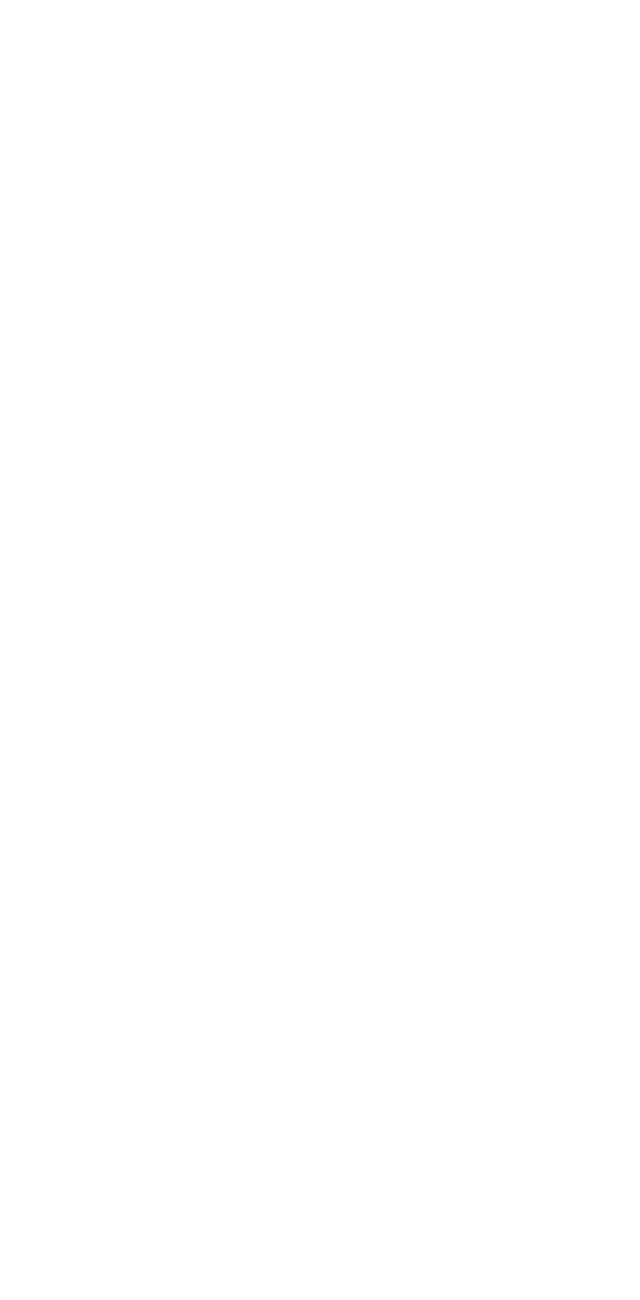
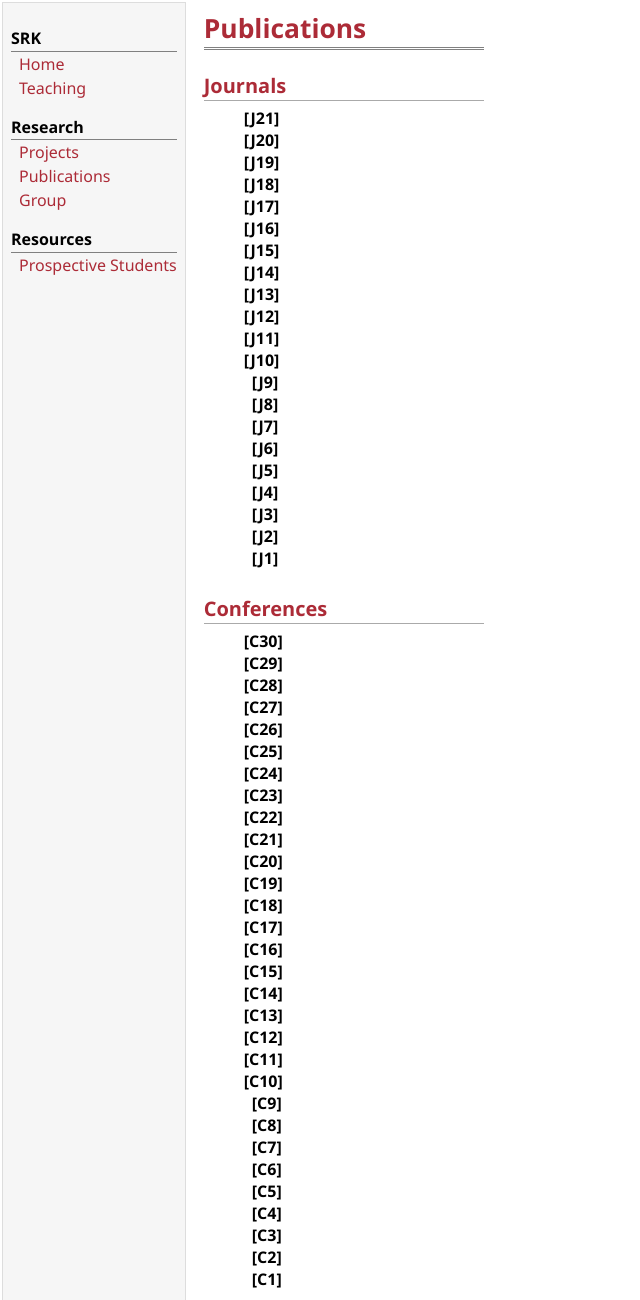
Before and after one commit to vaibhavsinhacs/SRK-website, a plain HTML site: page publications.html in a window 1280 px wide. Shown: the top 1300 px of the page, without its empty margins (0-640 px from the left). Before the commit the page ends 800 px from the top, so only its background shows below. Drawn offline with Linux system fonts and the light colour scheme.

Commit message:
added publications.html

```diff
--- a/jemdoc.css
+++ b/jemdoc.css
@@ -394,3 +394,67 @@ table.imgtable td {
   border: none;
   text-align: left;
 }
+
+/* ol.count-backwards {
+    list-style-type:none;
+}
+
+ol.count-backwards > li {
+    counter-increment:start-from -1;
+}
+
+ol.count-backwards > li:before {
+    content:counter(start-from) ". ";
+}
+
+* html ol.count-backwards { list-style-type:decimal; }
+*+html ol.count-backwards { list-style-type:decimal; } */
+
+ol.journals {
+  list-style-type:none;
+  counter-reset:item 22;
+}
+
+ol.conferences {
+  list-style-type:none;
+  counter-reset:item 31;
+}
+
+ol.chapters {
+  list-style-type:none;
+  counter-reset:item 2;
+}
+
+ol.others {
+  list-style-type:none;
+  counter-reset:item 3;
+}
+
+ol > li {
+    counter-increment:item -1;
+    display: block;
+}
+
+ol.journals > li:before {
+    content: "[J" counter(item) "] ";
+    font-weight: bold;
+}
+
+ol.conferences > li:before {
+  content: "[C" counter(item) "] ";
+  font-weight: bold;
+}
+
+ol.chapters > li:before {
+  content: "[BC" counter(item) "] ";
+  font-weight: bold;
+}
+
+ol.others > li:before {
+  content: "[O" counter(item) "] ";
+  font-weight: bold;
+}
+
+li.single-digit {
+  margin-left: 0.5em;
+}
--- a/publications.html
+++ b/publications.html
@@ -0,0 +1,120 @@
+<!DOCTYPE html>
+<html>
+  <head>
+    <meta http-equiv="Content-Type" content="text/html;charset=utf-8" />
+    <link rel="stylesheet" href="jemdoc.css" type="text/css" />
+    <link rel="stylesheet" href="bibtex.css" type="text/css" />
+    <title>Shashi Ranjan Kumar</title>
+  </head>
+
+  <body>
+    <table summary="Table for page layout." id="tlayout">
+      <tr valign="top">
+        <td id="layout-menu">
+          <div class="menu-category">SRK</div>
+          <div class="menu-item">
+            <a href="index.html" class="current">Home</a>
+          </div>
+          <div class="menu-item">
+            <a href="teaching.html" class="current">Teaching</a>
+          </div>
+          <div class="menu-category">Research</div>
+          <div class="menu-item">
+            <a href="projects.html">Projects</a>
+          </div>
+          <div class="menu-item">
+            <a href="publications.html">Publications</a>
+          </div>
+          <div class="menu-item">
+            <a href="group.html">Group</a>
+          </div>
+          <div class="menu-category">Resources</div>
+          <div class="menu-item">
+            <a href="prospective-students.html">Prospective&nbsp;Students</a>
+          </div>
+        </td>
+        <td id="layout-content">
+          <div id="toptitle">
+            <h1>Publications</h1>
+          </div>
+        </div>
+          <h2>Journals</h2>
+          <ol class="journals">
+            <li></li>
+            <li></li>
+            <li></li>
+            <li></li>
+            <li></li>
+            <li></li>
+            <li></li>
+            <li></li>
+            <li></li>
+            <li></li>
+            <li></li>
+            <li></li>
+            <li class="single-digit"></li>
+            <li class="single-digit"></li>
+            <li class="single-digit"></li>
+            <li class="single-digit"></li>
+            <li class="single-digit"></li>
+            <li class="single-digit"></li>
+            <li class="single-digit"></li>
+            <li class="single-digit"></li>
+            <li class="single-digit"></li>
+          </ol>
+          <h2>Conferences</h2>
+          <ol class="conferences">
+            <li></li>
+            <li></li>
+            <li></li>
+            <li></li>
+            <li></li>
+            <li></li>
+            <li></li>
+            <li></li>
+            <li></li>
+            <li></li>
+            <li></li>
+            <li></li>
+            <li></li>
+            <li></li>
+            <li></li>
+            <li></li>
+            <li></li>
+            <li></li>
+            <li></li>
+            <li></li>
+            <li></li>
+            <li class="single-digit"></li>
+            <li class="single-digit"></li>
+            <li class="single-digit"></li>
+            <li class="single-digit"></li>
+            <li class="single-digit"></li>
+            <li class="single-digit"></li>
+            <li class="single-digit"></li>
+            <li class="single-digit"></li>
+            <li class="single-digit"></li>
+          </ol>
+          <h2>Book Chapters</h2>
+          <ol class="chapters">
+            <li></li>
+          </ol>
+          <h2>Others</h2>
+          <ol class="others">
+            <li></li>
+            <li></li>
+          </ol>
+          <div id="footer">
+            <div id="footer-text">
+              Created by
+              <a href="https://vaibhavsinhacs.github.io" target="_blank"
+                >Vaibhav Sinha</a
+              >, inspired by
+              <a href="http://jemdoc.jaboc.net/" target="_blank">jemdoc</a>.
+            </div>
+          </div>
+        </td>
+      </tr>
+    </table>
+  </body>
+</html>
```
